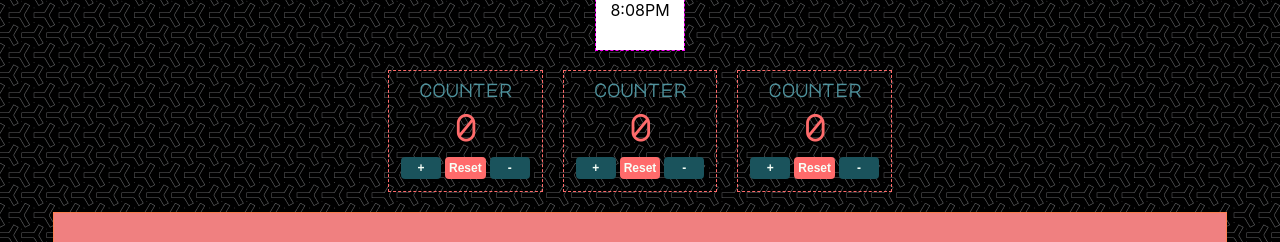
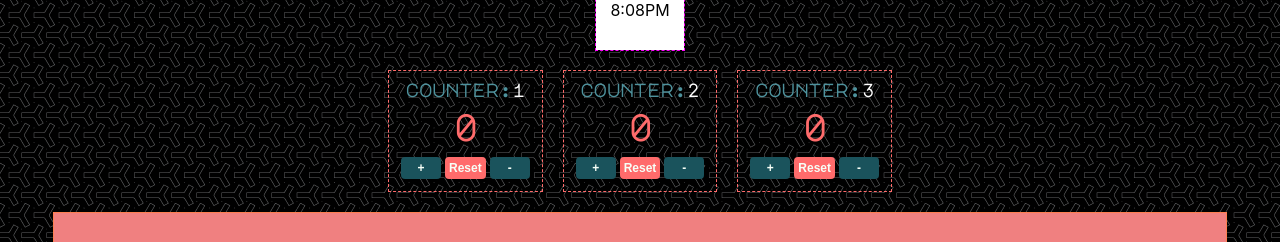
Before and after one commit to makeitrealcamp/top-v11, a React (Create React App) app in the folder packages/react-mir/: page / in a window 1280 px wide. Shown: the part 170-412 px from the top of the page. Built offline with nearby package versions, Linux system fonts and the light colour scheme.

Commit message:
feat(react-mir): update Counter component

```diff
--- a/packages/react-mir/src/App.js
+++ b/packages/react-mir/src/App.js
@@ -1,38 +1,8 @@
 import React from 'react';
 // Components
 import Header from './Header';
+import Counter from './Counter';
 import Footer from './Footer';
-
-class Counter extends React.Component {
-  constructor(props) {
-    super(props);
-    // initialize state
-    this.state = {
-      count: 0,
-    };
-  }
-
-  // update state
-  handleClick = () => {
-    this.setState({
-      count: this.state.count + 1,
-    });
-  };
-
-  render() {
-    return (
-      <div className='counter'>
-        <h3 className='title'>counter</h3>
-        <span id='value'>{this.state.count}</span>
-        <div className='button-container'>
-          <button className='btn' onClick={this.handleClick}>+</button>
-          <button className='btn' id='reset'>Reset</button>
-          <button className='btn'>-</button>
-        </div>
-      </div>
-    );
-  }
-}
 
 class Clock extends React.Component {
   render() {
@@ -92,9 +62,9 @@ class App extends React.Component {
             <Clock currentTime={'8:08PM'} />
           </section>
           <section className='counters'>
-            <Counter />
-            <Counter />
-            <Counter />
+            <Counter name={'1'} />
+            <Counter name={'2'} />
+            <Counter name={'3'} />
           </section>
           <section className='box'>
             <h2>Mentors</h2>
--- /dev/null
+++ b/packages/react-mir/src/Counter.js
@@ -0,0 +1,53 @@
+import React from 'react';
+
+class Counter extends React.Component {
+  constructor(props) {
+    super(props);
+    // initialize state
+    this.state = {
+      color: 'white',
+      count: 0,
+      name: this.props.name
+    };
+  }
+
+  // update state incrementing the counter
+  handleAddClick = () => {
+    this.setState((prevState) => ({
+      count: prevState.count + 1
+    }));
+  };
+
+  // update state resetting the counter
+  handleResetClick = () => {
+    this.setState(() => ({
+      count: 0
+    }));
+  };
+
+  // update state reducing the counter
+  handleSubClick = () => {
+    this.setState((prevState) => ({
+      count: prevState.count - 1
+    }));
+  };
+
+  render() {
+    return (
+      <div className='counter'>
+        <h3 className='title'>
+          counter:
+          <span style={ { color: this.state.color } }>{this.props.name}</span>
+        </h3>
+        <span id='value'>{this.state.count}</span>
+        <div className='button-container'>
+          <button className='btn' onClick={this.handleAddClick}>+</button>
+          <button className='btn' id='reset' onClick={this.handleResetClick}>Reset</button>
+          <button className='btn' onClick={this.handleSubClick}>-</button>
+        </div>
+      </div>
+    );
+  }
+}
+
+export default Counter;
```
